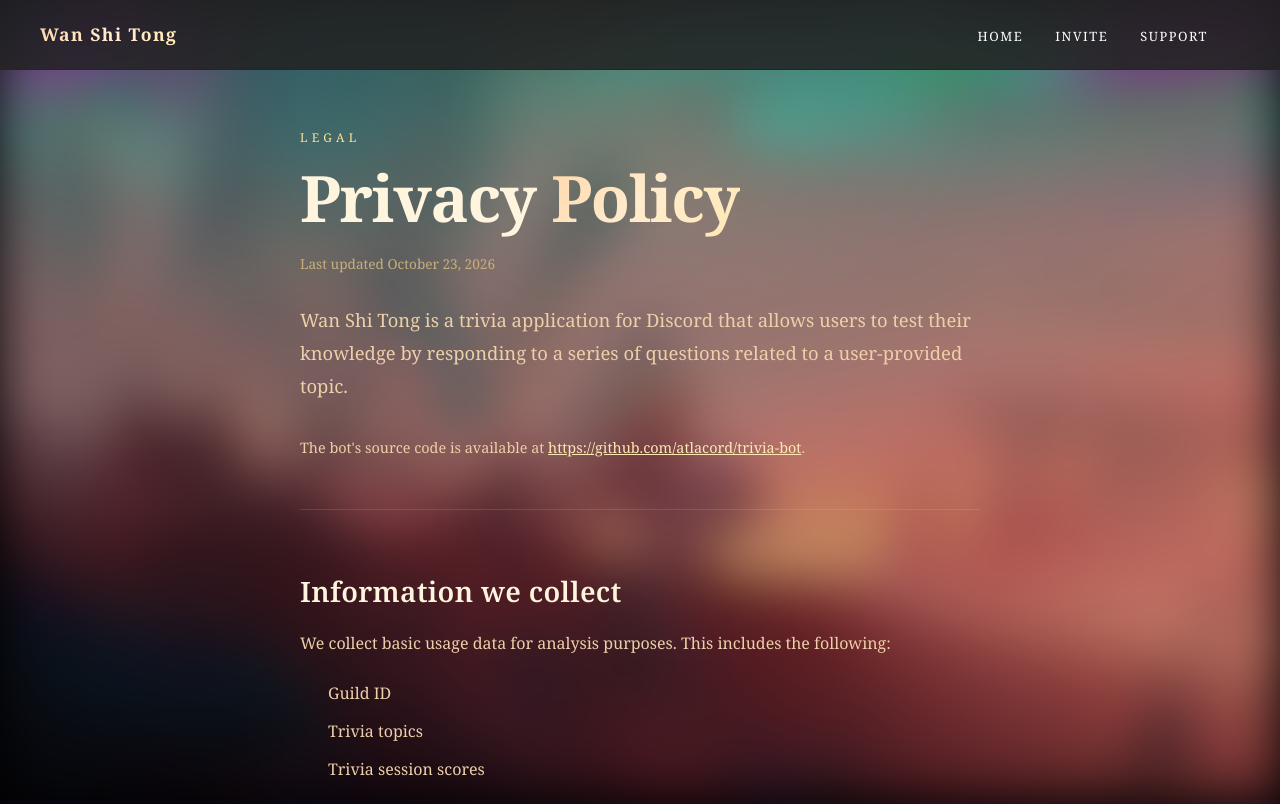
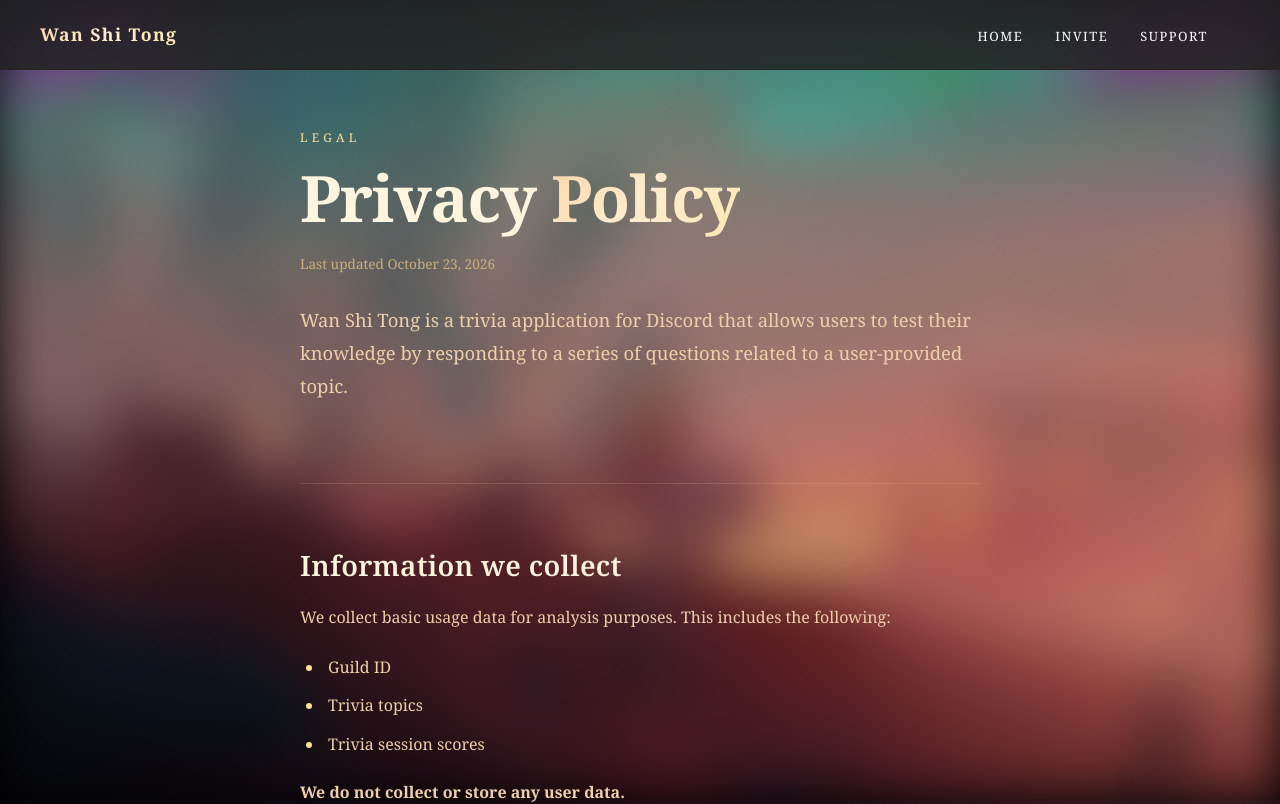
Before and after one commit to atlacord/trivia-web, a Next.js app: page /privacy in a window 1280 px wide. Shown: the top 804 px of the page. Built offline with nearby package versions, Linux system fonts and the light colour scheme.

Commit message:
Add bullet points to lists

```diff
--- a/src/app/privacy/page.tsx
+++ b/src/app/privacy/page.tsx
@@ -13,21 +13,20 @@
 
     </>
      <div className={styles.glow} aria-hidden="true" />
-      <div id='bg-image'><BackgroundImage bg={background} b={0.2}/></div>
+      <div id='bg-image'><BackgroundImage bg={background} b={0.15}/></div>
      <div className={styles.layout}>
        <article className={styles.article}>
          <header className={styles.header}>
            <p className={styles.eyebrow}>Legal</p>
            <h1 className={styles.title}>Privacy <span className={styles.titleAccent}>Policy</span></h1>
-           <p className={styles.meta}>Last updated October 23, 2026</p>
-           <p className={styles.lead}>Wan Shi Tong is a trivia application for Discord that allows users to test their knowledge by responding to a series of questions related to a user-provided topic.<br></br><br></br></p>
-           <p className={styles.sublead}>The bot's source code is available at <Link className={styles.link} href='https://github.com/atlacord/trivia-bot'>https://github.com/atlacord/trivia-bot</Link>.</p>
+            <p className={styles.meta}>Last updated October 23, 2026</p>
+            <p className={styles.lead}>Wan Shi Tong is a trivia application for Discord that allows users to test their knowledge by responding to a series of questions related to a user-provided topic.<br></br><br></br></p>
          </header>
 
          <section id='data-collection' className={styles.section}>
            <h2>Information we collect</h2>
            <p>We collect basic usage data for analysis purposes. This includes the following:</p>
-            <ul>
+            <ul className='list-disc pl-5'>
                 <li>Guild ID</li>
                 <li>Trivia topics</li>
                 <li>Trivia session scores</li>
--- a/src/app/terms/page.tsx
+++ b/src/app/terms/page.tsx
@@ -13,7 +13,7 @@
         <Navbar/>
       </>
       <div className={styles.glow} aria-hidden="true" />
-      <div id='bg-image'><BackgroundImage bg={background} b={0.2}/></div>
+      <div id='bg-image'><BackgroundImage bg={background} b={0.15}/></div>
       <div className={styles.layout}>
         <article className={styles.article}>
           <header className={styles.header}>
@@ -31,7 +31,7 @@
                 Therefore, the Owner reserves the right to take any appropriate measure to protect its legitimate interests including denying Users access to the Service, terminating contracts, reporting any misconduct performed through the Service to the competent authorities - such as judicial or administrative authorities - whenever Users are suspected to be in violation of any laws, regulations, third-party rights and/or these Terms, including, but not limited to, by engaging in any of the following activities:
               </p>
               <h3>Conduct Restrictions</h3>
-                <ul>
+                <ul className='list-disc pl-5'>
                   <li>Defaming, abusing, harassing, using threatening practices, threatening or violating the legal rights of others in any other way;</li>
                   <li>Promoting activity that may endanger the User's life or the life of any other User or lead to physical harm. This includes but is not limited to suicide threats or instigations, intentional physical trauma, the use of illegal drugs, or excessive drinking. Under no circumstance is any User allowed to post any content promoting and/or encouraging and/or showing any self-destructive or violent behavior on Wan Shi Tong;</li>
                   <li>Probing, scanning or testing the vulnerability of Wan Shi Tong, including the services or any network connected to the website, nor breaching the security or authentication measures on Wan Shi Tong, including the services or any network connected to Wan Shi Tong;</li>
```
